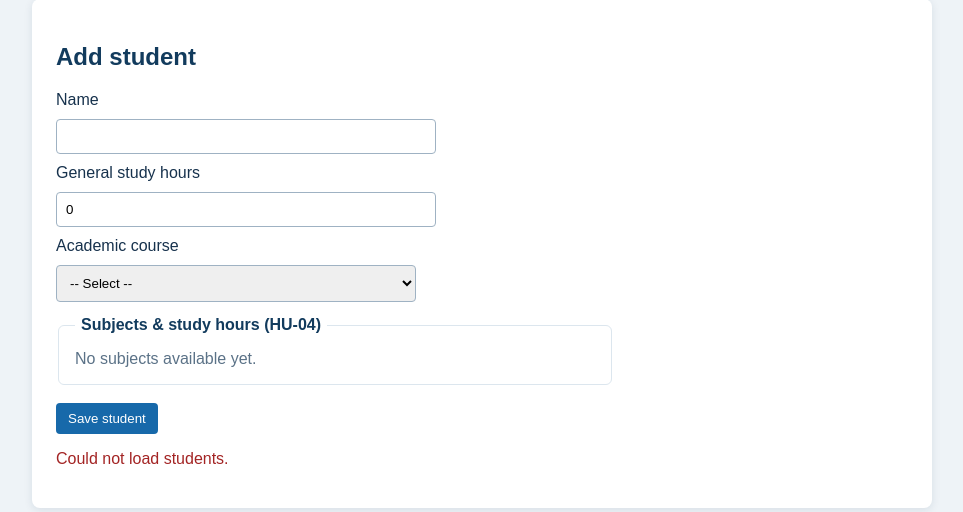
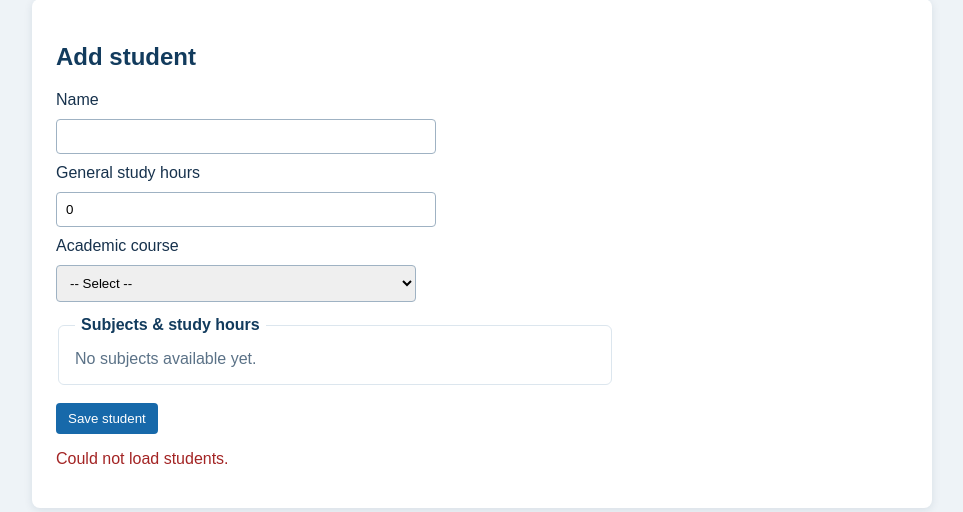
Before and after one commit to zheo249/ENXIA, a web app: page / in a window 1280 px wide. Shown: the part 205-717 px from the top of the page, without its empty margins (158-1121 px from the left). Run offline with its HTML, style and script files only (its server is not run), Linux system fonts and the light colour scheme; data that the repository does not hold is empty.

Commit message:
HU-04: ajusta titulo de asignaturas y horas de estudio

```diff
--- a/java-api/src/main/resources/static/index.html
+++ b/java-api/src/main/resources/static/index.html
@@ -38,7 +38,7 @@
                 </select>
 
                 <fieldset class="subjects-fieldset">
-                    <legend>Subjects &amp; study hours (HU-04)</legend>
+                    <legend>Subjects &amp; study hours</legend>
                     <div id="student-subjects-container">
                         <p class="muted">No subjects available yet.</p>
                     </div>
```
